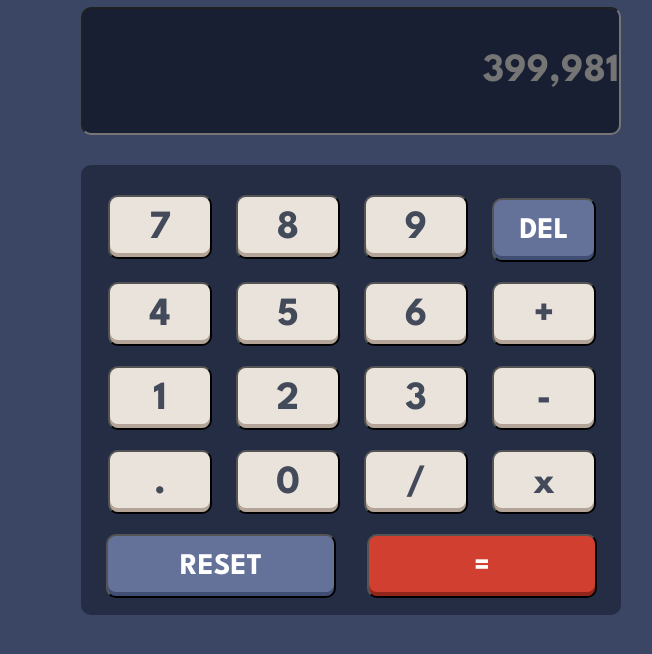
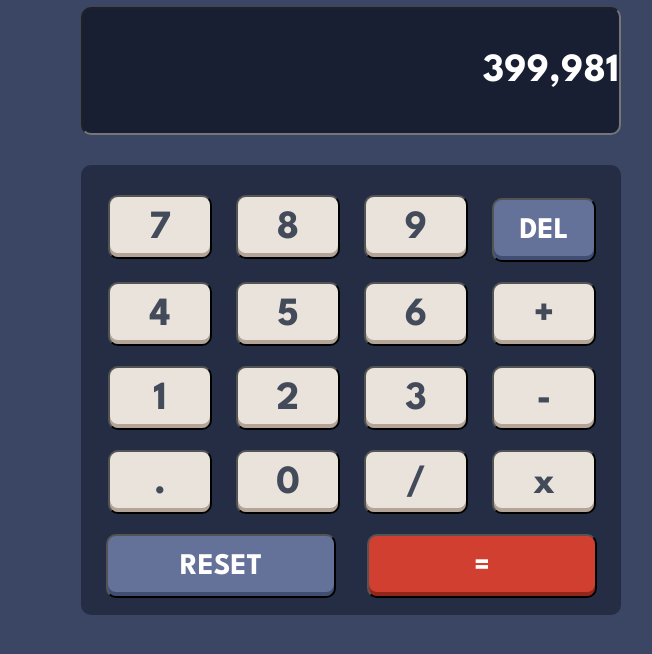
Before and after one commit to Muhammaddiyor092/17-dars, a plain HTML site: page index.html in a window 1280 px wide. Shown: the part 58-712 px from the top of the page, without its empty margins (339-991 px from the left). Drawn offline with Linux system fonts and the light colour scheme; files whose address does not match are found by name.

Commit message:
Add files via upload

```diff
--- a/style.css
+++ b/style.css
@@ -53,7 +53,11 @@ body{
      font-family: League Spartan;
      font-weight: 700;
      text-align: right;
-
+     color: white;
+}
+input::placeholder{
+    opacity: 1;
+    color: white;
 }
 .bir{
     box-sizing: border-box;
```
